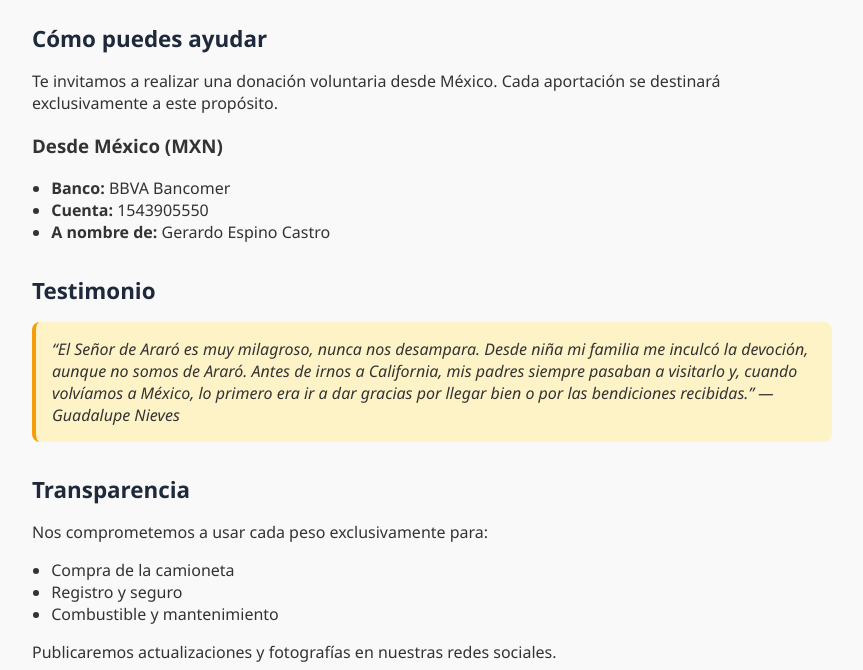
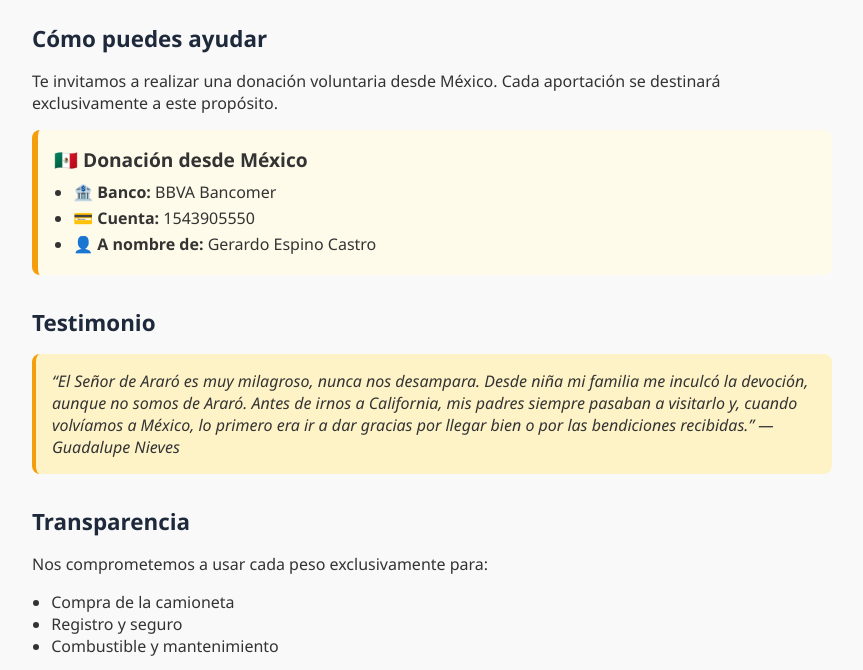
Before and after one commit to AlexaGut-dot/AlexaGut-dot.github.io, a plain HTML site: page index.html in a window 1280 px wide. Shown: the part 880-1550 px from the top of the page, without its empty margins (208-1071 px from the left). Drawn offline with Linux system fonts and the light colour scheme.

Commit message:
Update index.html

```diff
--- a/index.html
+++ b/index.html
@@ -85,6 +85,24 @@
       text-align: center;
       margin-top: 2rem;
     }
+    .donation-box {
+      background-color: #fffbea;
+      border-left: 6px solid #f59e0b;
+      padding: 1rem;
+      border-radius: 8px;
+      margin-top: 1rem;
+    }
+    .donation-box h4 {
+      margin: 0 0 0.5rem 0;
+      font-size: 1.2rem;
+    }
+    .donation-box ul {
+      margin: 0;
+      padding-left: 1.2rem;
+    }
+    .donation-box li {
+      margin-bottom: 0.25rem;
+    }
     @media (max-width: 600px) {
       header h1 {
         font-size: 1.5rem;
@@ -119,12 +137,14 @@
     <section id="donar">
       <h2>Cómo puedes ayudar</h2>
       <p>Te invitamos a realizar una donación voluntaria desde México. Cada aportación se destinará exclusivamente a este propósito.</p>
-      <h3>Desde México (MXN)</h3>
-      <ul>
-        <li><strong>Banco:</strong> BBVA Bancomer</li>
-        <li><strong>Cuenta:</strong> 1543905550</li>
-        <li><strong>A nombre de:</strong> Gerardo Espino Castro</li>
-      </ul>
+      <div class="donation-box">
+        <h4>🇲🇽 Donación desde México</h4>
+        <ul>
+          <li><strong>🏦 Banco:</strong> BBVA Bancomer</li>
+          <li><strong>💳 Cuenta:</strong> 1543905550</li>
+          <li><strong>👤 A nombre de:</strong> Gerardo Espino Castro</li>
+        </ul>
+      </div>
     </section>
     <section>
       <h2>Testimonio</h2>
@@ -144,16 +164,16 @@
     </section>
     <section style="text-align: center;">
       <h2>Permiso oficial para la campaña de donaciones</h2>
-      <<img src="https://i.postimg.cc/76D9qHCg/Captura-de-pantalla-2025-07-22-a-la-s-22-09-50.png" alt="Permiso oficial" style="max-width:100%; height:auto; border-radius: 8px;">
+      <img src="https://i.postimg.cc/76D9qHCg/Captura-de-pantalla-2025-07-22-a-la-s-22-09-50.png" alt="Permiso oficial" style="max-width:100%; height:auto; border-radius: 8px;">
     </section>
     <section class="comprobante-section">
       <h2>Comparte tu comprobante</h2>
       <p>Una vez realizada tu donación, te pedimos que nos compartas tu comprobante por WhatsApp para llevar un mejor control y agradecer tu apoyo.</p>
-      <p><strong>Puedes hacerlo con alguno de los Guardianes del Señor de Araró:</strong></p>
+      <p><strong>Con alguno de los <span style="color:#0f172a">Guardianes del Señor de Araró</span>:</strong></p>
       <p>Santos Alfonso Gutiérrez Hernández</p>
-      <a href="https://wa.me/5215526994841?text=Hola%21%20Quiero%20compartir%20mi%20comprobante" class="whatsapp-button" target="_blank">Compartir comprobante</a>
+      <a href="https://wa.me/5215526994841?text=Hola!%20Quiero%20compartir%20mi%20comprobante" class="whatsapp-button" target="_blank">Compartir comprobante</a>
       <p>Noé Espino Castro</p>
-      <a href="https://wa.me/5214433929029?text=Hola%21%20Quiero%20compartir%20mi%20comprobante" class="whatsapp-button" target="_blank">Compartir comprobante</a>
+      <a href="https://wa.me/52114433929029?text=Hola!%20Quiero%20compartir%20mi%20comprobante" class="whatsapp-button" target="_blank">Compartir comprobante</a>
     </section>
     <section style="text-align: center;">
       <h2>Contáctanos por WhatsApp</h2>
@@ -162,7 +182,7 @@
     </section>
   </main>
   <footer>
-    <h2 style="color: white;">Contacto</h2>
+    <h2 style="color:white; font-weight:bold;">Contacto</h2>
     <p>📍 Guerrero s/n, Centro, 58950 Araró, Michoacán, México</p>
     <p>📞 +52 451 355 1298</p>
     <p>📧 <a href="mailto:santuarioararo.2012@gmail.com">santuarioararo.2012@gmail.com</a></p>
```
